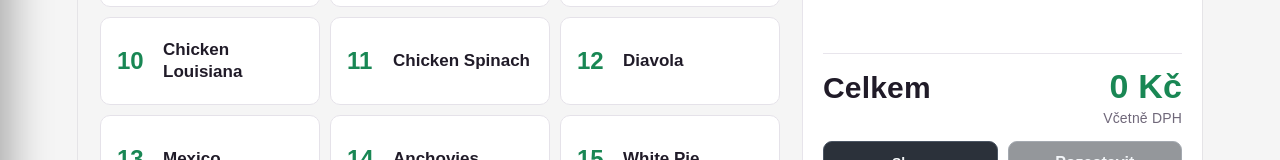
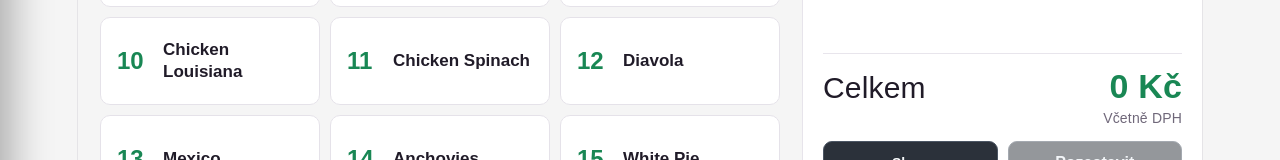
Before and after one commit to krysotjanku-art/bigjohns-pos, a React (Vite) app: page / in a window 1280 px wide. Shown: the part 532-692 px from the top of the page. Built offline with nearby package versions, Linux system fonts and the light colour scheme.

Commit message:
Reduce total label weight

```diff
--- a/src/components/OrderDiscount.css
+++ b/src/components/OrderDiscount.css
@@ -3,4 +3,4 @@
 .order-panel__items{padding-right:0}.order-line{gap:10px;padding:9px 0}.order-line__meta{margin-top:4px}.order-panel footer{margin-top:12px;padding-top:14px}.order-panel footer .order-panel__total{display:grid!important;justify-items:center!important;gap:2px;margin:0 0 14px;color:#f8fafc;font-size:18px;line-height:1.2}.order-panel footer .order-panel__total strong{color:#8df0d0;font-size:34px;line-height:1.1}.order-panel footer .order-panel__total small{margin:2px 0 0;color:#94a3b8;font-size:14px}.order-panel__discount{margin:0 0 9px!important}.order-panel__discount-summary{margin:0 0 9px!important}.order-panel footer>button:last-child{margin-top:0}
 .order-panel__secondary-actions{display:grid;grid-template-columns:repeat(2,minmax(0,1fr));gap:10px;margin:0 0 10px}.order-panel__secondary-actions .order-panel__discount,.order-panel__secondary-actions .order-panel__suspend{width:100%;margin:0!important}.order-panel__secondary-actions .order-panel__suspend{min-height:44px!important}
 .order-panel footer .order-panel__total{grid-template-columns:minmax(0,1fr) auto;justify-items:initial!important;align-items:baseline;gap:2px 14px}.order-panel footer .order-panel__total span{grid-column:1}.order-panel footer .order-panel__total strong{grid-column:2;justify-self:end}.order-panel footer .order-panel__total small{grid-column:2;justify-self:end}
-.order-panel footer .order-panel__total{grid-template-columns:minmax(0,1fr)!important;grid-template-areas:none;justify-content:initial}.order-panel__total-row,.order-panel__vat-row{display:grid!important;grid-template-columns:minmax(0,1fr) auto;align-items:center;gap:14px}.order-panel__total-row span{justify-self:start;font-size:30px!important;font-weight:600}.order-panel__total-row strong{justify-self:end;font-weight:700}.order-panel__vat-row small{justify-self:end}
+.order-panel footer .order-panel__total{grid-template-columns:minmax(0,1fr)!important;grid-template-areas:none;justify-content:initial}.order-panel__total-row,.order-panel__vat-row{display:grid!important;grid-template-columns:minmax(0,1fr) auto;align-items:center;gap:14px}.order-panel__total-row span{justify-self:start;font-size:30px!important;font-weight:500}.order-panel__total-row strong{justify-self:end;font-weight:700}.order-panel__vat-row small{justify-self:end}
```
